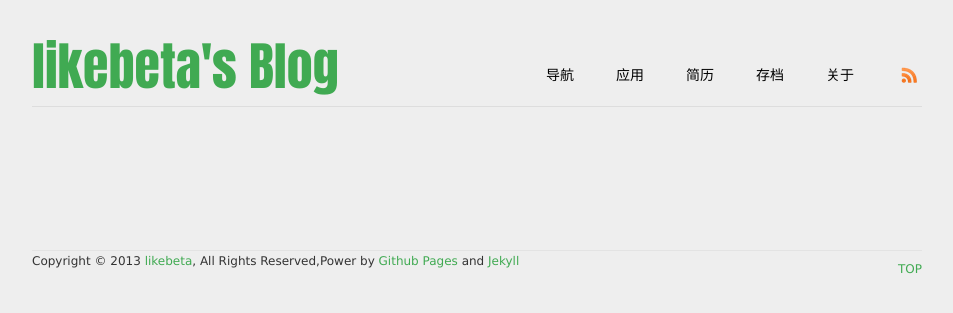
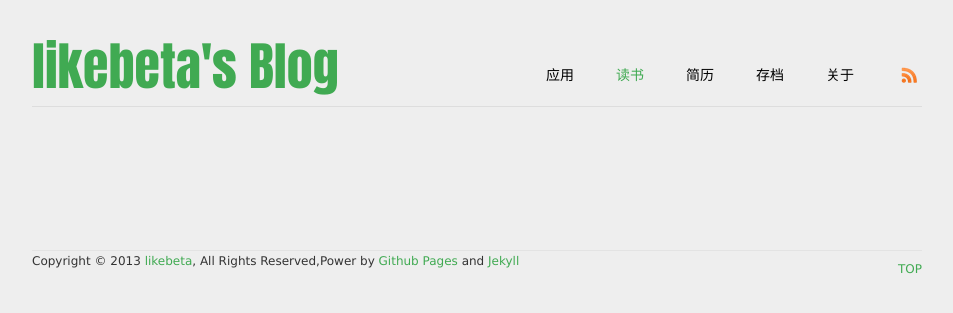
Before and after one commit to likebeta/blog, a Jekyll site: the page built from read.html, in a window 1280 px wide. Shown: the top 313 px of the page, without its empty margins (163-1116 px from the left). Built offline with Jekyll 4.4.1, drawn with Linux system fonts in a browser that asks for light colours; Markdown is read by kramdown in place of the engine named in the settings; comment, search, counter and statistics services are not loaded.

Commit message:
adjust nav

```diff
--- a/_includes/header.html
+++ b/_includes/header.html
@@ -4,8 +4,8 @@
 			</header>
 			<nav id="menu">
 				<ul class="header-nav">
-					<li{% if page.nav %} class="current"{% endif %}><a href="{{site.url}}/nav.html">导航</a></li>
 					<li><a href="http://app.ixxoo.me" target="_blank">应用</a></li>
+					<li{% if page.read %} class="current"{% endif %}><a href="{{site.url}}/read.html">读书</a></li>
 					<li{% if page.resume %} class="current"{% endif %}><a href="{{site.url}}/resume.html">简历</a></li>
 					<li{% if page.archives %} class="current"{% endif %}><a href="{{site.url}}/archives.html">存档</a></li>
 					<li{% if page.about %} class="current"{% endif %}><a href="{{site.url}}/about.html">关于</a></li>
```
